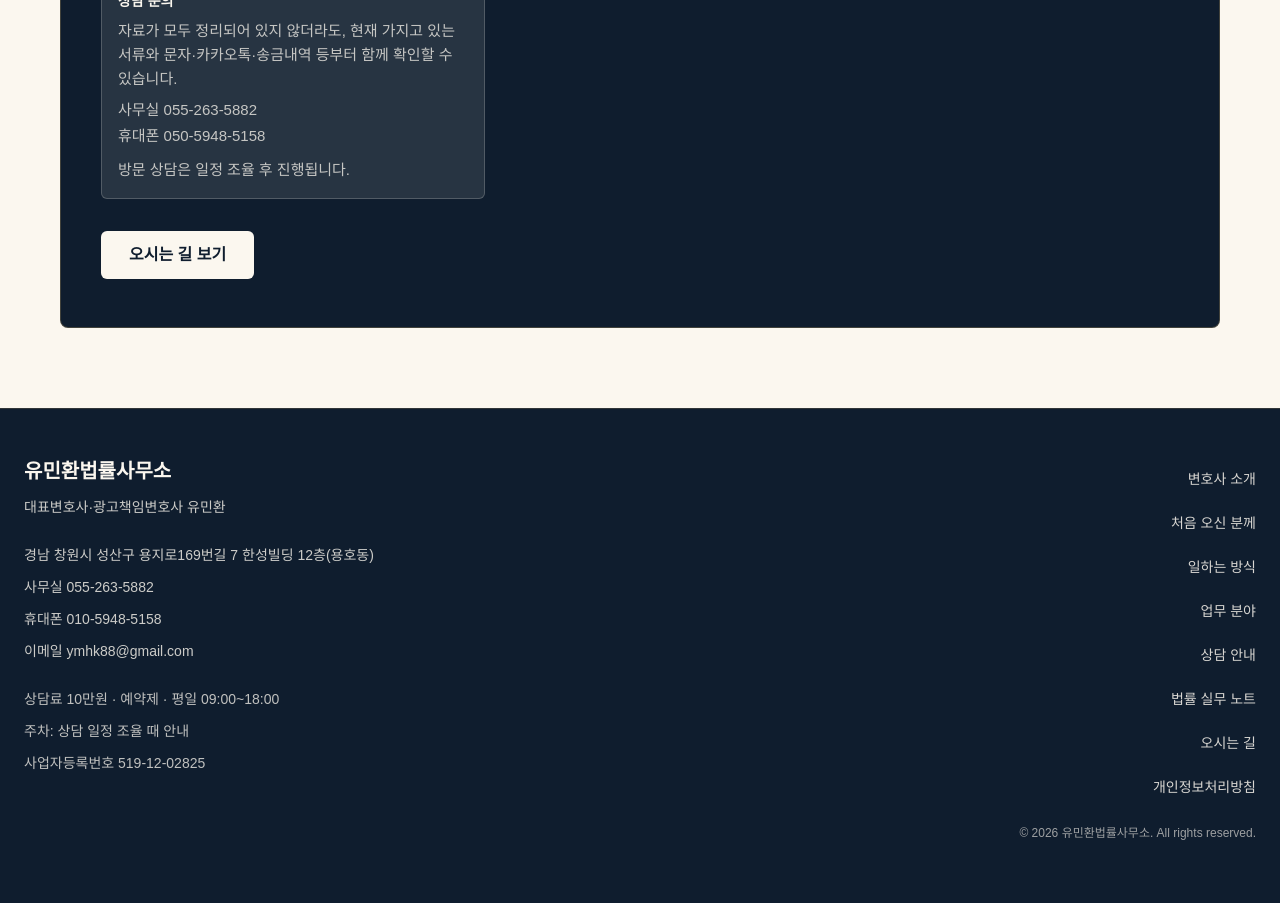
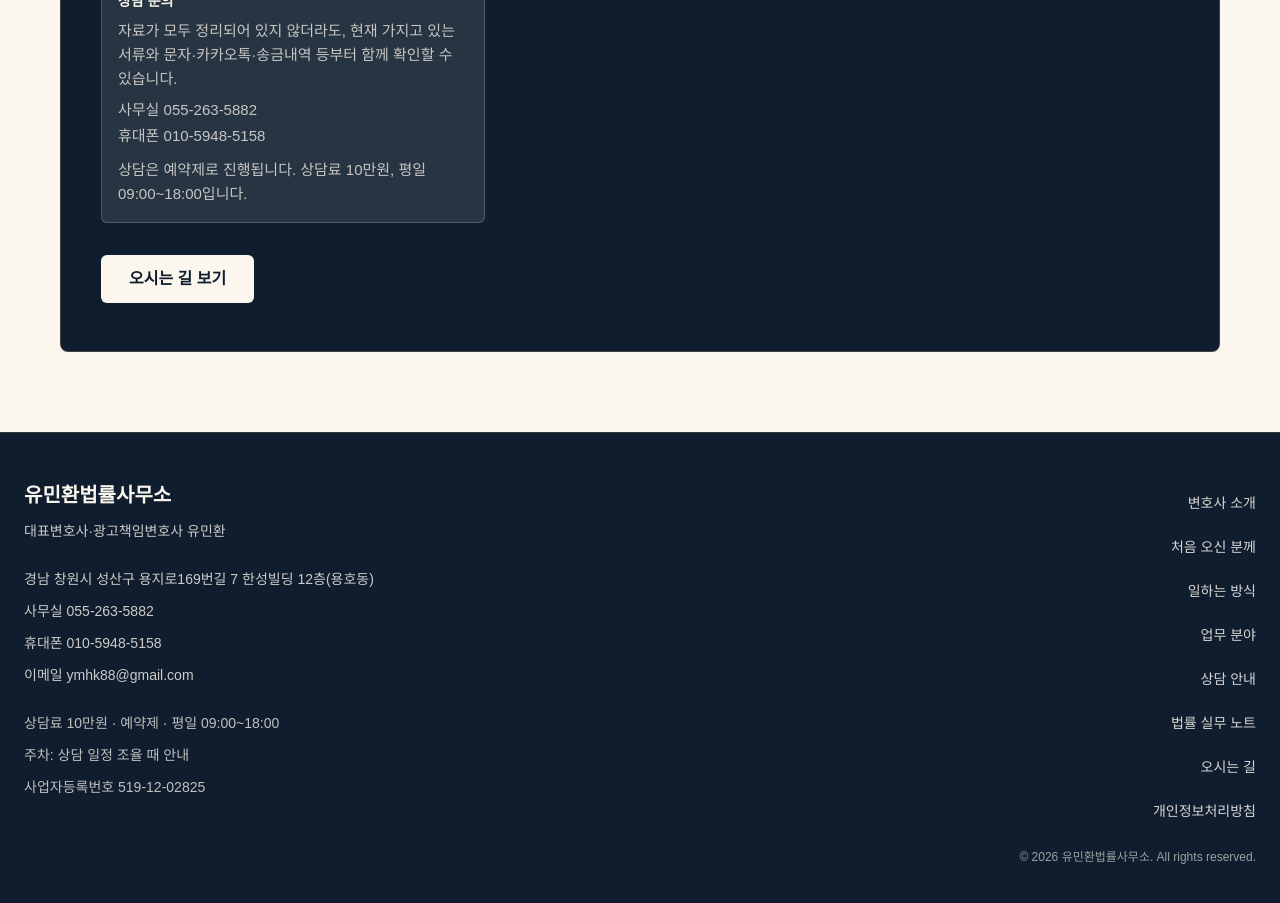
Before and after one commit to ymhk88-debug/project-lighthouse, a Next.js app: page /consultation in a window 1280 px wide. Shown: the part 4120-5023 px from the top of the page. Built offline with nearby package versions, Linux system fonts and the light colour scheme; no server answers.

Commit message:
Correct verified contact and firm facts in src/app/consultation/page.tsx

```diff
--- a/src/app/consultation/page.tsx
+++ b/src/app/consultation/page.tsx
@@ -93,7 +93,7 @@ const faqItems = [
 
 const afterSteps = ["상담", "자료 보완", "사건 검토", "위임 여부 결정", "사건 진행"];
 const officePhone = "055-263-5882";
-const mobilePhone = "050-5948-5158";
+const mobilePhone = "010-5948-5158";
 
 const relatedPages = [
   {
@@ -340,7 +340,7 @@ export default function ConsultationPage() {
               </a>
             </p>
             <p className="mt-3 text-sm leading-6 text-background/75 md:text-[15px]">
-              방문 상담은 일정 조율 후 진행됩니다.
+              상담은 예약제로 진행됩니다. 상담료 10만원, 평일 09:00~18:00입니다.
             </p>
           </div>
           <div className="mt-8">
```
